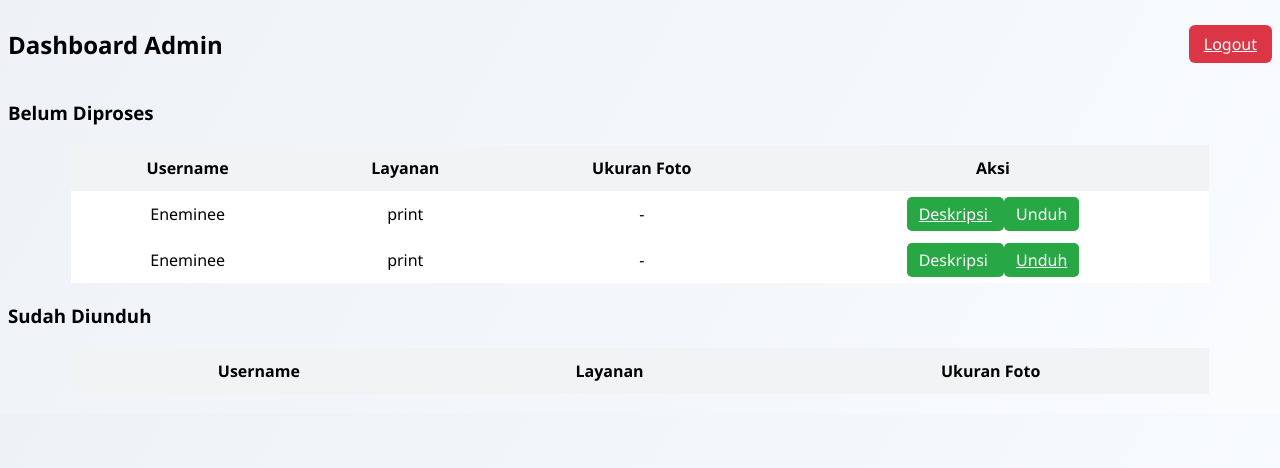
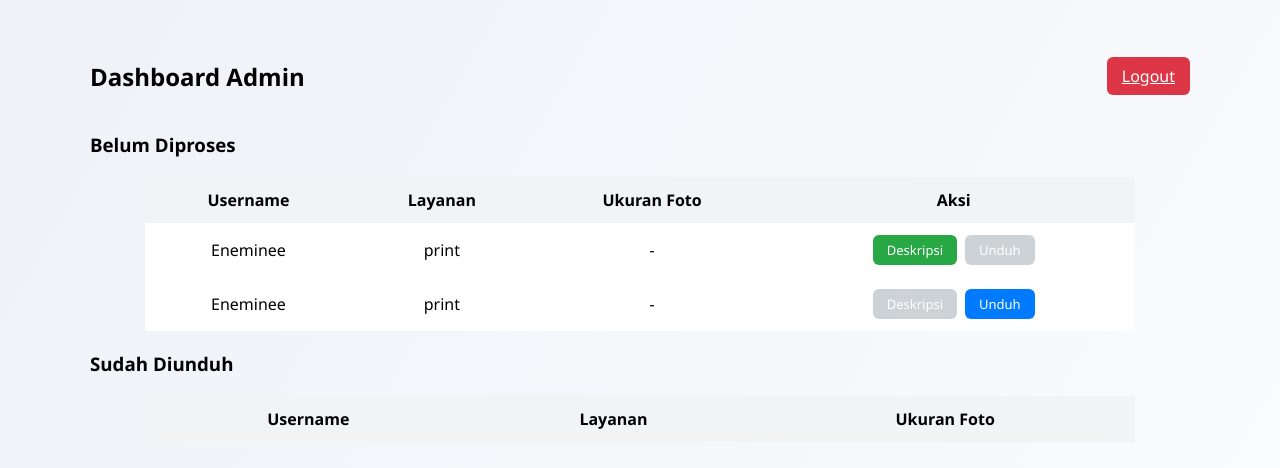
Before and after one commit to DimasGalangPrasetyo/Secure-Fotocopy, a Flask app: page /admin/dashboard in a window 1280 px wide. Shown: the top 468 px of the page. Run offline with Flask 3, Linux system fonts and the light colour scheme; a user stored in the database is signed in; data comes from the database, SQL or seed files in the repository; lists and menus that the app fills with data are empty.

Commit message:
Fixing css pt.3

```diff
--- a/static/style.css
+++ b/static/style.css
@@ -39,6 +39,19 @@
 }
 
 /* DASHBOARD */
+
+.container-wide {
+    width: 95%;
+    max-width: 1100px;
+    margin: 40px auto;
+}
+
+.action-group {
+    display: flex;
+    justify-content: center;
+    gap: 8px;
+}
+
 .header {
     display: flex;
     justify-content: space-between;
@@ -63,9 +76,28 @@
 
 .action-btn {
     background: #28a745;
-    padding: 6px 12px;
-    border-radius: 5px;
+    padding: 6px 14px;
+    border-radius: 6px;
     color: #fff;
+    font-size: 13px;
+    text-decoration: none;
+    white-space: nowrap;
+}
+
+.action-btn.download {
+    background: #007bff;
+}
+
+.action-btn.disabled {
+    background: #adb5bd;
+    color: #fff;
+    opacity: 0.6;
+    cursor: not-allowed;
+    pointer-events: none;
+}
+
+.action-btn:not(.disabled):hover {
+    filter: brightness(0.9);
 }
 
 .logout-btn {
```
